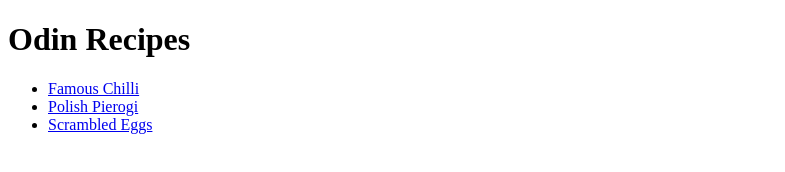
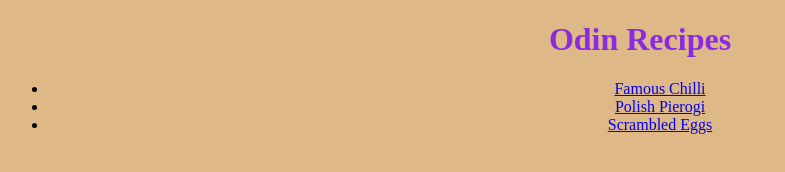
Before and after one commit to Iu-ca/odin-recipes, a plain HTML site: page index.html in a window 1280 px wide. Shown: the whole page, without its empty margins (0-785 px from the left). Drawn offline with Linux system fonts and the light colour scheme.

Commit message:
Add color to front page

```diff
--- a/index.html
+++ b/index.html
@@ -3,6 +3,7 @@
   <head>
     <meta charset="utf-8">
     <title>Odin Recipes</title>
+    <link rel="stylesheet" href="styles.css">
   </head>
 
   <body>
--- /dev/null
+++ b/styles.css
@@ -0,0 +1,5 @@
+body { background-color: burlywood; text-align: center;
+
+}
+
+h1 { color: blueviolet;}
```
